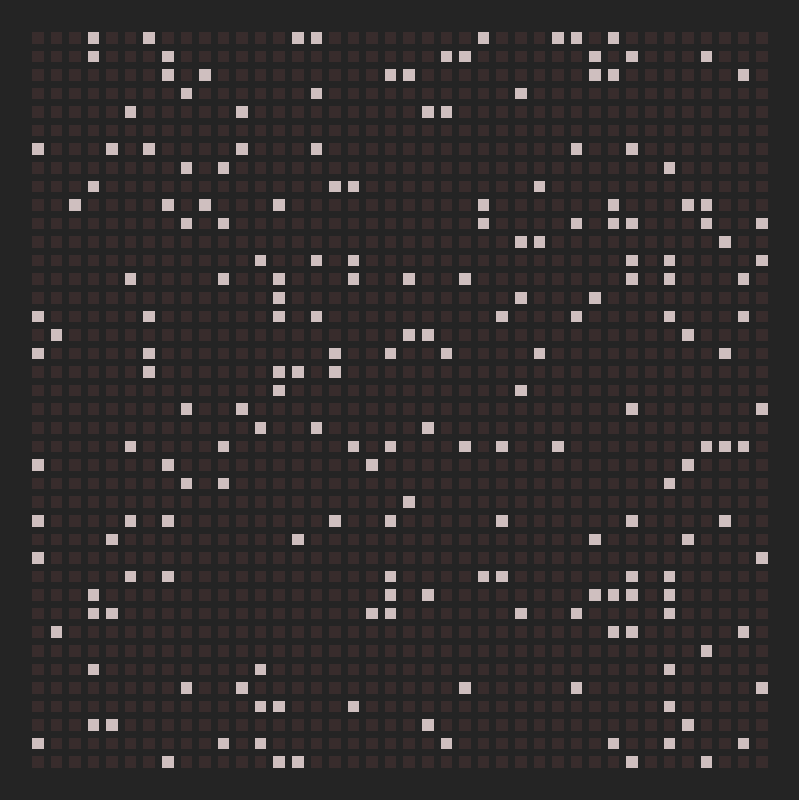
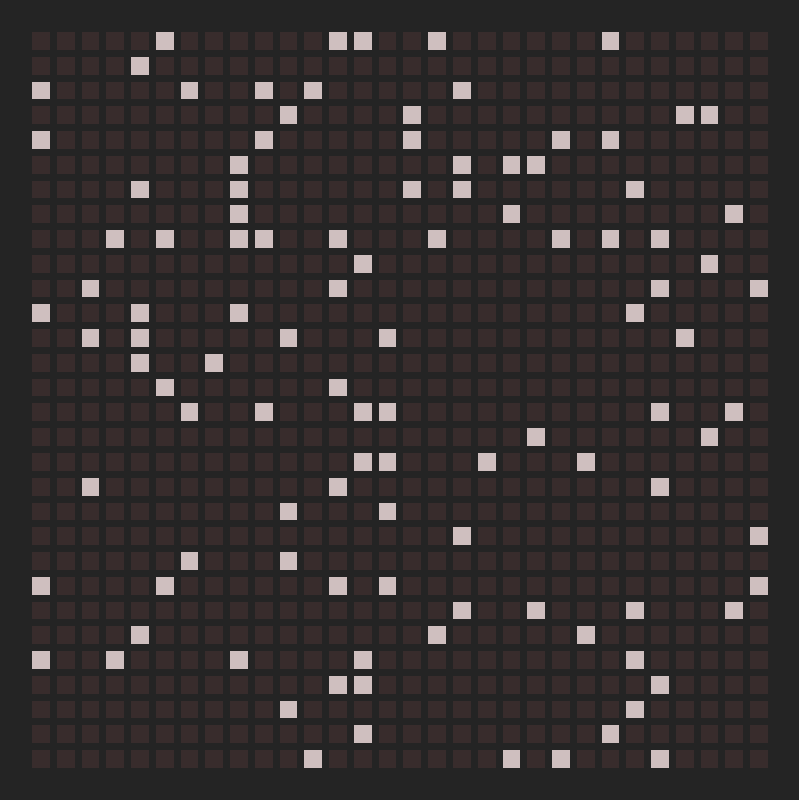
Before and after one commit to flaviodelima/game-of-life, a Vue app: page / in a window 1280 px wide. Shown: the whole page, without its empty margins (240-1039 px from the left). Built offline with nearby package versions, Linux system fonts and the light colour scheme.

Commit message:
feat: toggle cells by clicking

```diff
--- a/src/App.vue
+++ b/src/App.vue
@@ -1,44 +1,51 @@
 <script setup lang="ts">
-import { reactive } from 'vue';
+import { reactive, provide } from 'vue';
 import Board from './components/Board.vue'
 import { Game } from "./game";
 
-const game = new Game(40)
+const game = new Game(30)
 game.board.randomize()
+
+provide('game', game)
 
 const data= reactive({
   cells: game.board.getAsBoolean()
 })
 
+function updateBoard() {
+  data.cells = game.board.getAsBoolean()
+  game.computeNeighbors()
+}
+
 //empty board on e key
 window.addEventListener('keydown', (event) => {
   if (event.code === 'KeyE') {
     game.board.empty()
-    data.cells = game.board.getAsBoolean()
-    game.computeNeighbors()
+    updateBoard()
   }
 })
 
 window.addEventListener('keydown', (event) => {
   if (event.code === 'Space') {
     game.restart()
-    data.cells = game.board.getAsBoolean()
-    game.computeNeighbors()
+    updateBoard()
   }
 })
 
 window.addEventListener('keydown', (event) => {
   if (event.code === 'ArrowRight') {
     game.next()
-    data.cells = game.board.getAsBoolean()
-    game.computeNeighbors()
+    updateBoard()
   }
 })
 
 </script>
 
 <template>
-  <Board :cells="data.cells"/>
+  <Board
+    @update:board="updateBoard"
+    :cells="data.cells"
+  />
 </template>
 
 <style scoped>
--- a/src/components/Board.vue
+++ b/src/components/Board.vue
@@ -1,12 +1,17 @@
 <script setup lang="ts">
 import Cell from './Cell.vue'
-import { computed } from 'vue'
+import { computed, inject } from 'vue'
+import { Game } from '../game';
+
+const game = inject('game') as Game
+const board = game.board
+
+const emit = defineEmits(['update:board'])
 
 const prop = defineProps<{
   cells: boolean[][];
 }>()
 
-//define computed property color
 const numberOfRows = computed(() => {
   return prop.cells.length
 })
@@ -14,6 +19,12 @@ const numberOfRows = computed(() => {
 const numberOfColumns = computed(() => {
   return prop.cells[0].length
 })
+
+function updateCell(e: { position: { x: number; y: number } }) {
+  const {x, y} = e.position
+  board.grid[y][x].toggle()
+  emit('update:board');
+}
 
 </script>
 
@@ -32,6 +43,7 @@ const numberOfColumns = computed(() => {
       }">
       <div v-for="cell, columnNumber in row" :key="columnNumber">
         <Cell
+          @update:alive="updateCell"
           class="cell"
           :class="{ alive: cell }"
           :alive="cell"
--- a/src/components/Cell.vue
+++ b/src/components/Cell.vue
@@ -7,6 +7,9 @@ defineProps<{
 
 <template>
   <div
+    @click="$emit('update:alive', {
+      position: position
+    })"
     id="cell"
     :class="{ alive }"
   ></div>
--- a/src/game.ts
+++ b/src/game.ts
@@ -13,6 +13,11 @@ class Cell {
 
   get isAlive():boolean {
     return this._isAlive;
+  }
+
+  toggle():Cell {
+    this._isAlive = !this._isAlive
+    return this
   }
 
   beBorn():Cell {
@@ -89,48 +94,52 @@ class Cell {
 }
 
 export class Board {
-  private grid: Cell[][]
+  private _grid: Cell[][]
   constructor(rows:number = 3, cols?:number ) {
     if (!cols) cols = rows
-    this.grid = new Array(rows).fill(false).map(
+    this._grid = new Array(rows).fill(false).map(
         () => new Array(cols).fill(false)
     )
     this.randomize()
   }
 
+  get grid():Cell[][] {
+    return this._grid
+  }
+
   empty():void {
-    this.grid = this.grid.map((row) => row.map((cell) => cell.die()))
+    this._grid = this._grid.map((row) => row.map((cell) => cell.die()))
   }
 
   countNeighborsPerCell():number[][] {
-    return this.grid.map((row) => row.map((cell) => cell.countNeighbors()))
+    return this._grid.map((row) => row.map((cell) => cell.countNeighbors()))
   }
 
   next():void {
-    this.grid.forEach((row) => row.forEach((cell) => cell.next()))
+    this._grid.forEach((row) => row.forEach((cell) => cell.next()))
   }
 
   getCell(row:number, col:number):Cell {
-    return this.grid[row][col]
+    return this._grid[row][col]
   }
 
   randomize(oddsRate:number = 0.12):void {
-    this.grid.forEach((row, i) => {
+    this._grid.forEach((row, i) => {
       row.forEach((_, j) => {
-        this.grid[i][j] = new Cell(Math.random() < oddsRate, [i, j], this)})
+        this._grid[i][j] = new Cell(Math.random() < oddsRate, [i, j], this)})
     })
   }
 
   getCells():Cell[][] {
-    return this.grid
+    return this._grid
   }
 
   getAsBoolean():boolean[][] {
-    return this.grid.map((row) => row.map((cell) => cell.isAlive))
+    return this._grid.map((row) => row.map((cell) => cell.isAlive))
   }
 
   get cells():Cell[] {
-    return this.grid.flat()
+    return this._grid.flat()
   }
 }
 
```
